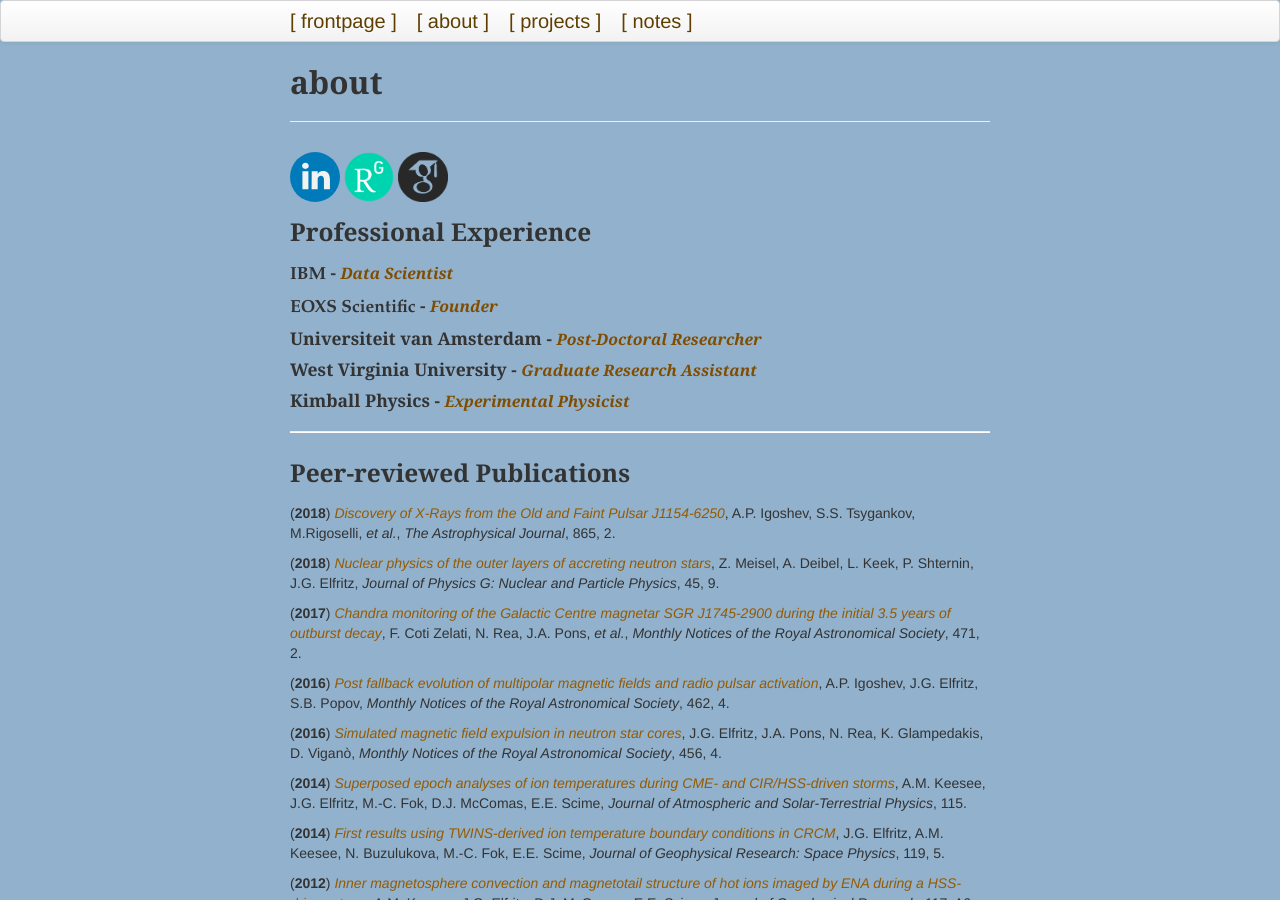
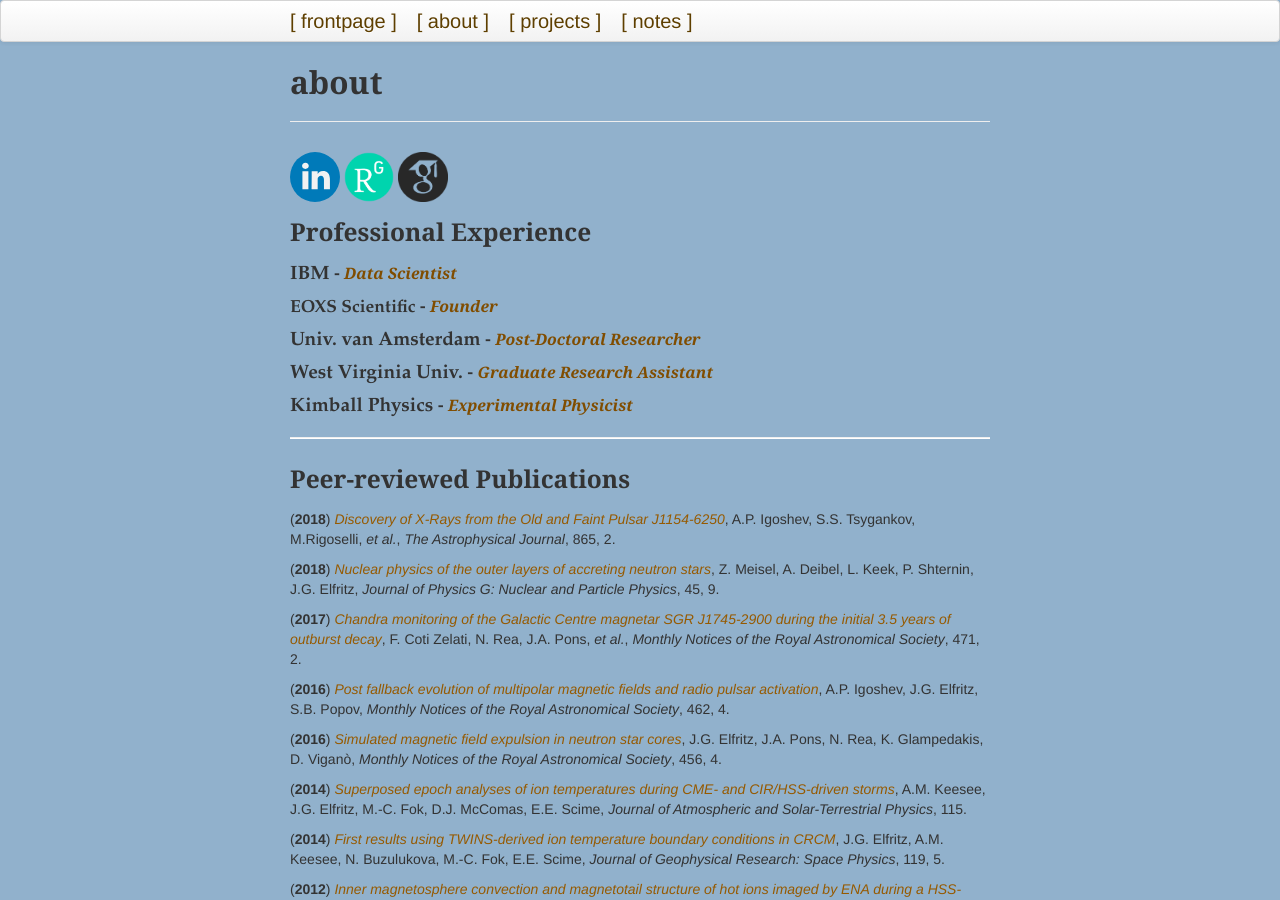
Before and after one commit to justinelfritz/justinelfritz.github.io, a Jekyll site: the page built from pages/about.md, in a window 1280 px wide and 900 px high. Built offline with Jekyll 4.4.1, drawn with Linux system fonts in a browser that asks for light colours.

Commit message:
more font testing in ABOUT

```diff
--- a/pages/about.md
+++ b/pages/about.md
@@ -8,19 +8,19 @@ description: general synopsis and motivation
 
 ### Professional Experience
 
-#### <span style="font-family:Garamond; font-sytle:bold">IBM</span> - <span style="font-size:0.9em; font-style:italic; color:#804d00">Data Scientist</span>
+#### <span style="font-family:Garamond; font-sytle:bold; font-size:1.1em">IBM</span> - <span style="font-size:0.9em; font-style:italic; color:#804d00">Data Scientist</span>
 <!--- + (2021/current) -->
 
-#### <span style="font-family:Garamond; font-style:bold">EOXS Scientific</span> - <span style="font-size:0.9em; font-style:italic; color:#804d00">Founder</span>
+#### <span style="font-family:Garamond; font-style:bold; font-size:1.0em">EOXS Scientific</span> - <span style="font-size:0.9em; font-style:italic; color:#804d00">Founder</span>
 <!--- + (2018/2021) -->
 
-#### **Universiteit van Amsterdam** - <span style="font-size:0.9em; color:#804d00; font-style:italic">Post-Doctoral Researcher</span>
+#### <span style="font-family:Garamond; font-sytle:bold; font-size:1.1em">Univ. van Amsterdam</span> - <span style="font-size:0.9em; color:#804d00; font-style:italic">Post-Doctoral Researcher</span>
 <!--- + (2014/2017) -->
 
-#### **West Virginia University** - <span style="font-size:0.9em; color:#804d00; font-style:italic">Graduate Research Assistant</span>
+#### <span style="font-family:Garamond; font-sytle:bold; font-size:1.1em">West Virginia Univ.</span> - <span style="font-size:0.9em; color:#804d00; font-style:italic">Graduate Research Assistant</span>
 <!--- + (2009/2014) -->
 
-#### **Kimball Physics** - <span style="font-size:0.9em; color:#804d00; font-style:italic">Experimental Physicist</span>
+#### <span style="font-family:Garamond; font-sytle:bold; font-size:1.1em">Kimball Physics</span> - <span style="font-size:0.9em; color:#804d00; font-style:italic">Experimental Physicist</span>
 <!--- + (2007/2009) -->
 
 ---
```
